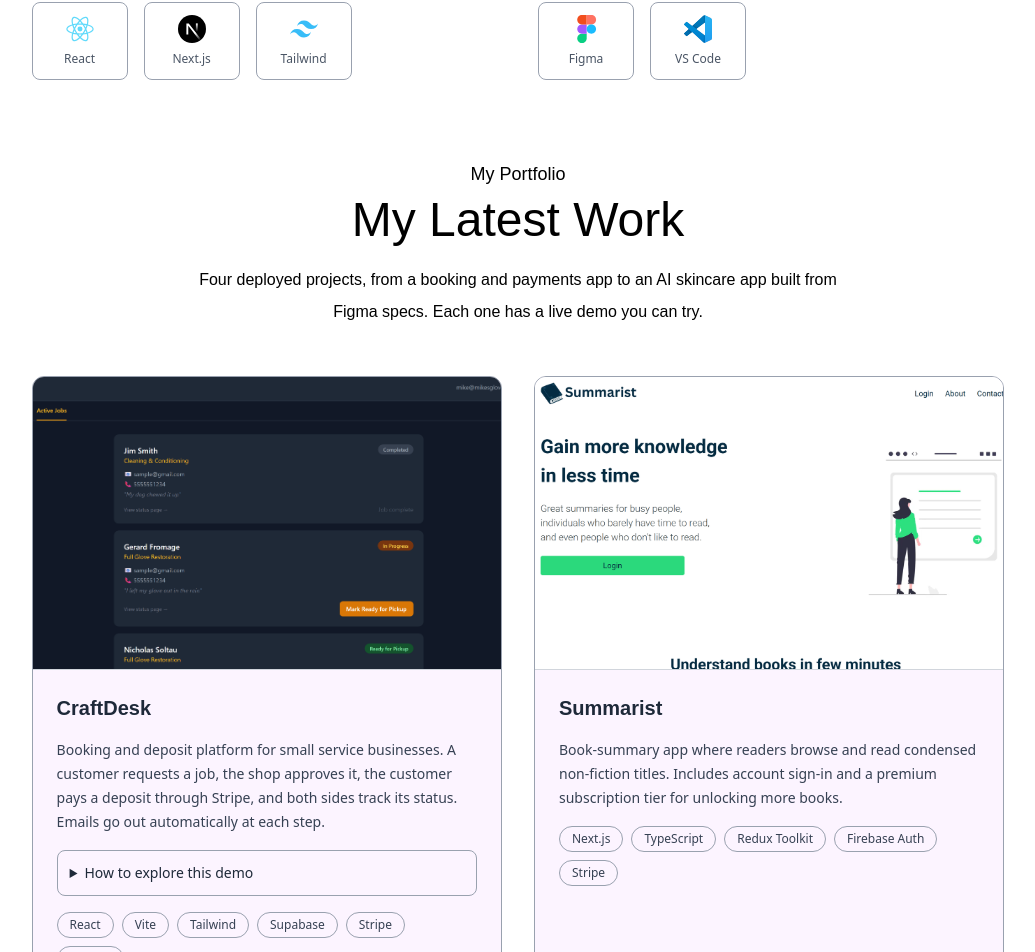
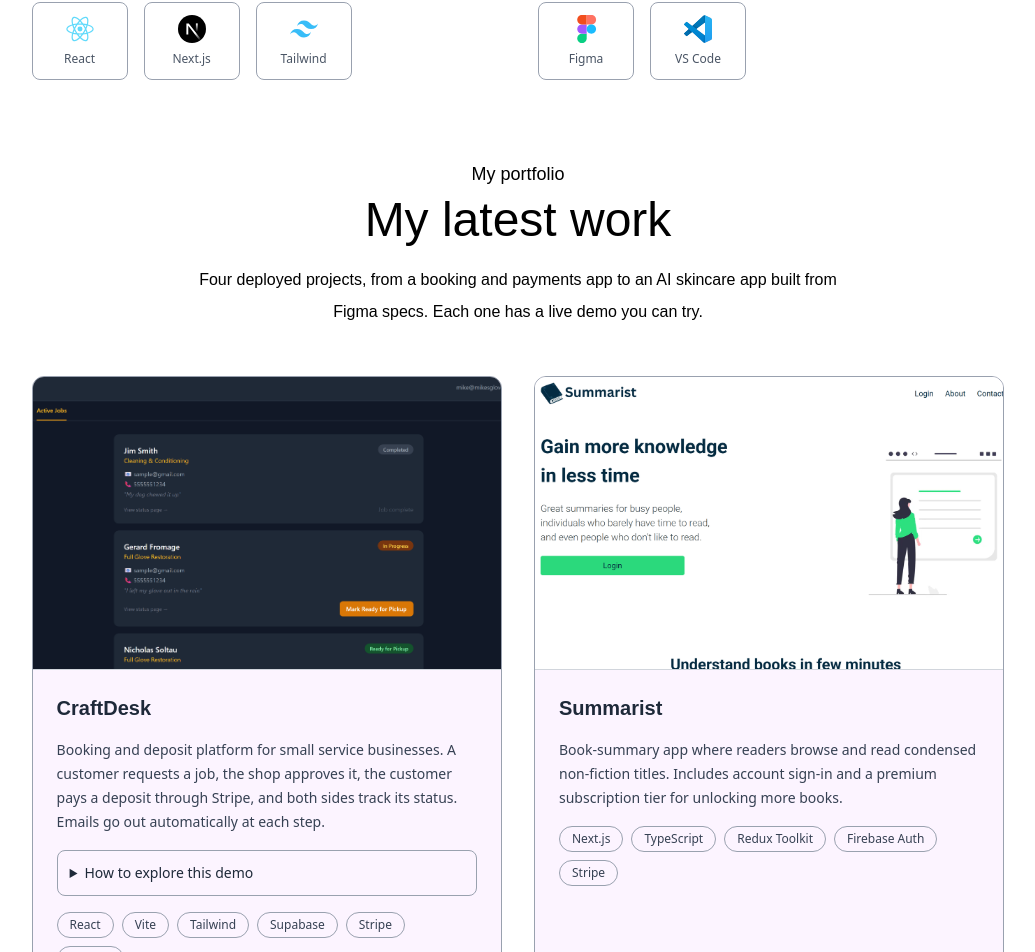
Before and after one commit to NickSoltau/portfolio, a Next.js app: page / in a window 1280 px wide. Shown: the part 1602-2554 px from the top of the page, without its empty margins (122-1157 px from the left). Built offline with nearby package versions, Linux system fonts and the light colour scheme; a web font is replaced by a local one.

Commit message:
Update text casing for portfolio section

```diff
--- a/app/components/Work.jsx
+++ b/app/components/Work.jsx
@@ -16,14 +16,14 @@ const Work = ({isDarkMode}) => {
         whileInView={{y: 0, opacity: 1}}
         viewport={VIEWPORT}
         transition={{delay: 0.07, duration: 0.5}}
-        className='text-center mb-2 text-lg font-Ovo'>My Portfolio</motion.h4>
+        className='text-center mb-2 text-lg font-Ovo'>My portfolio</motion.h4>
 
         <motion.h2
         initial={{y: -20, opacity: 0}}
         whileInView={{y: 0, opacity: 1}}
         viewport={VIEWPORT}
         transition={{delay: 0.12, duration: 0.5}}
-        className='text-center text-5xl font-Ovo'>My Latest Work</motion.h2>
+        className='text-center text-5xl font-Ovo'>My latest work</motion.h2>
 
         <motion.p
         initial={{opacity: 0}}
```
